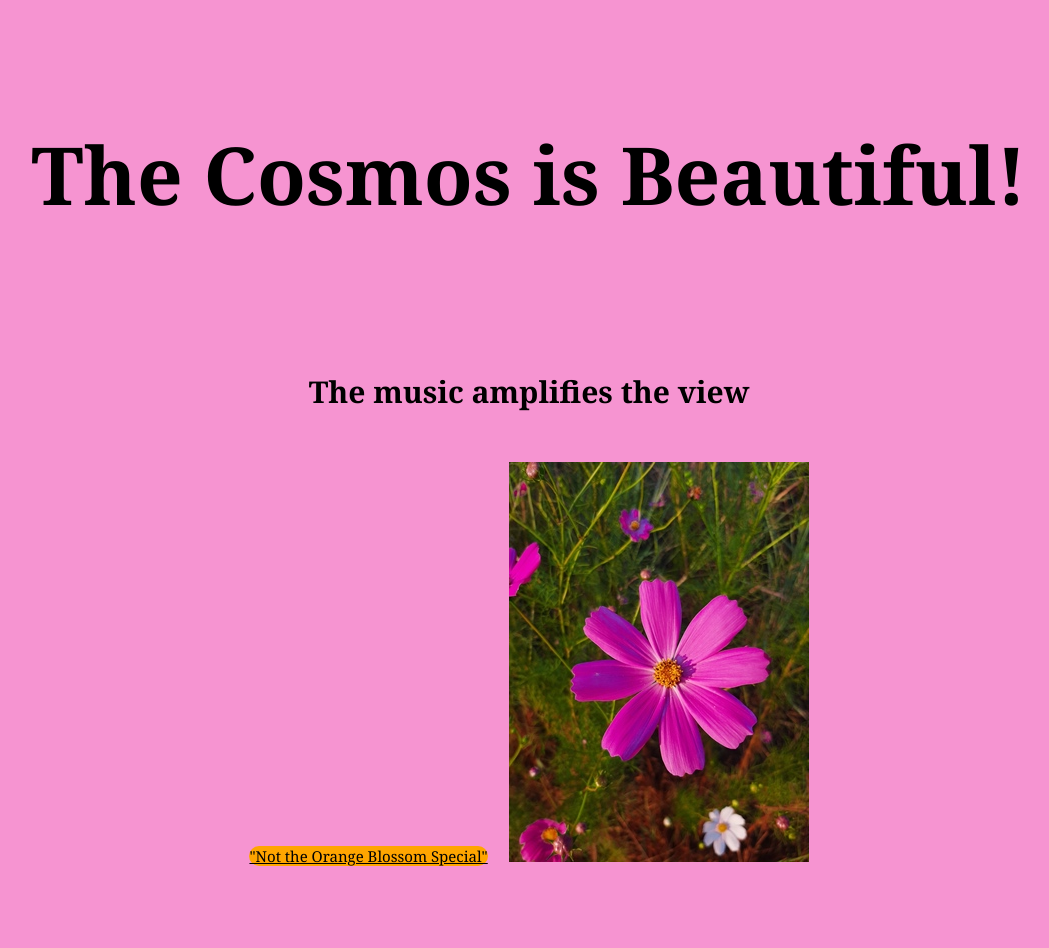
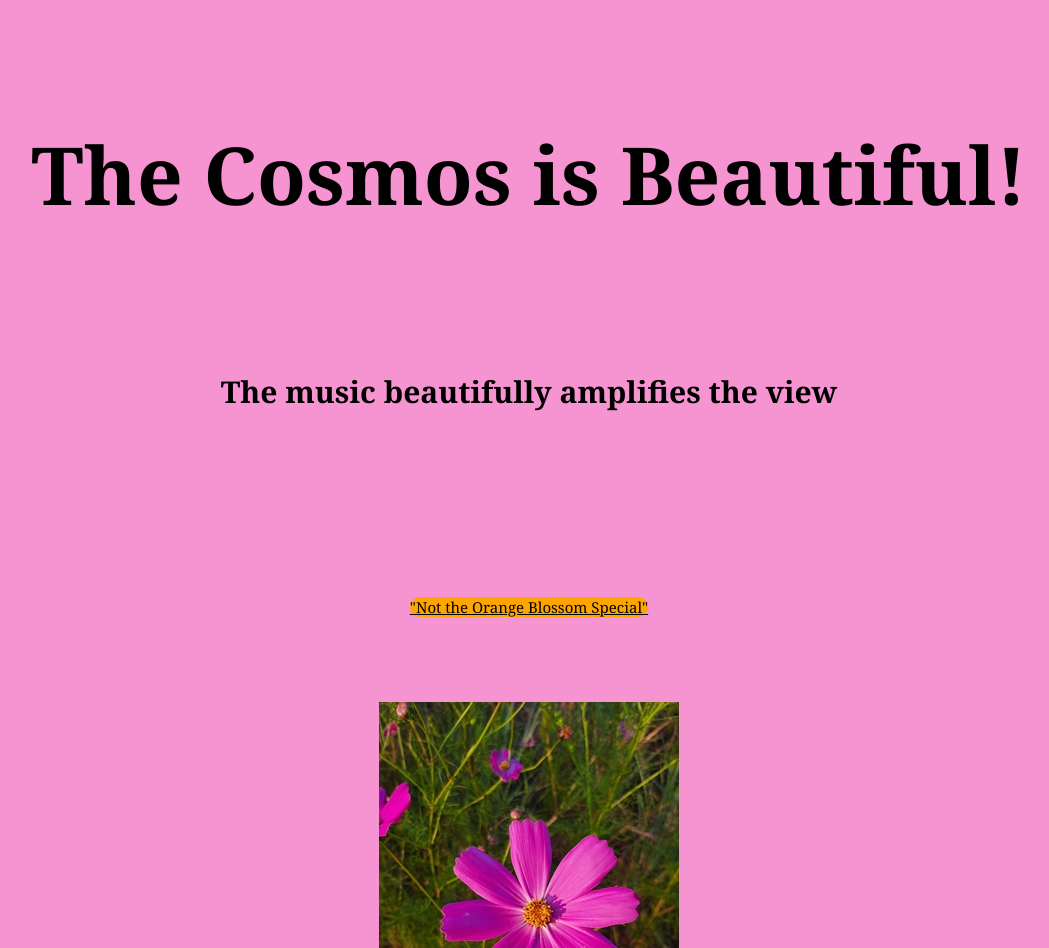
Before and after one commit to Clifford459/git-test, a plain HTML site: page index.html in a window 1280 px wide. Shown: the top 948 px of the page, without its empty margins (111-1160 px from the left). Drawn offline with Linux system fonts and the light colour scheme.

Commit message:
correction-picture-position

```diff
--- a/index.html
+++ b/index.html
@@ -11,7 +11,7 @@
        </head>
         <h1>Cosmos</h1>
 
-<h2>The music amplifies the view</h2>
+<h2>The music <strong>beautifully</strong> amplifies the view</h2>
 
     <music src="music/BLOMMETJIE GEDENK AAN MY.mp3" alt="music/BLOMMETJIE GEDENK AAN MY.mp3">
 <a href="music/BLOMMETJIE GEDENK AAN MY.mp3/" class="button">"Not the Orange Blossom Special"</a>
--- a/styles/main.css
+++ b/styles/main.css
@@ -19,6 +19,7 @@ h3, h4, h5, h6,
 	font-family:Georgia, 'Times New Roman', Times, serif;
 	vertical-align: baseline;
 }
+img {display: block; margin: 0 auto;}
 
 
 /* HTML5 display-role reset for older browsers */
```
